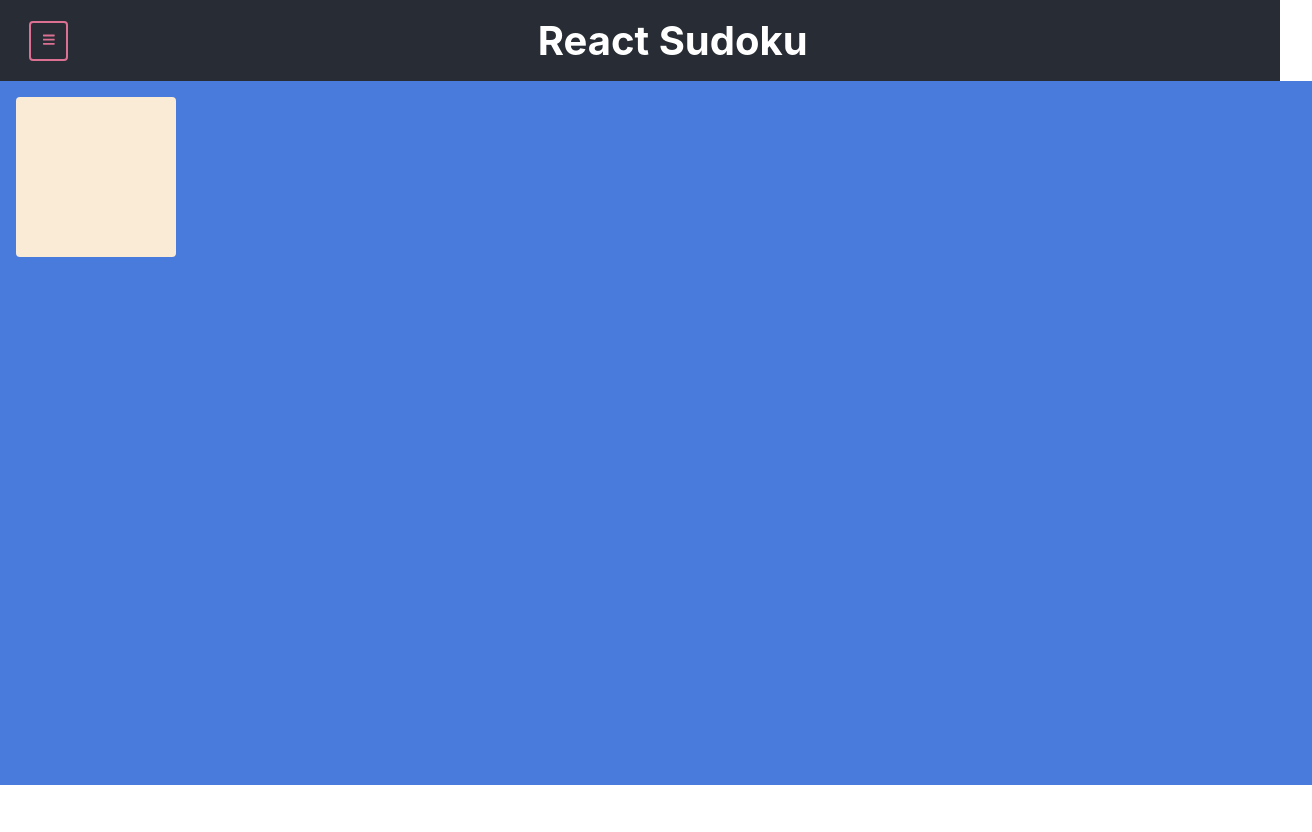
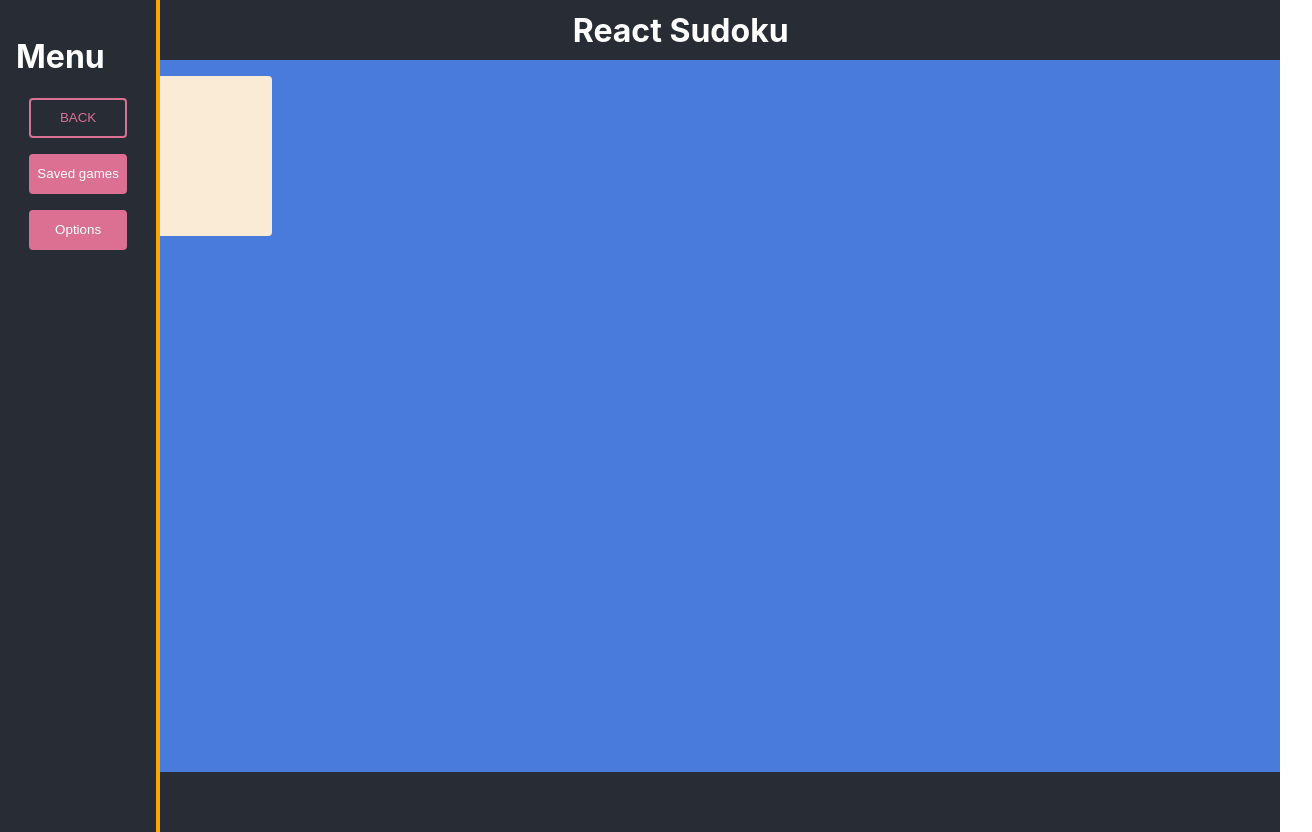
Before and after one commit to barucAlmaguer/react-sudoku, a React (Create React App) app: page / in a window 1280 px wide. Both pictures are taken after a click on the button 48 px from the left and 40 px from the top of the page. Shown: the whole page, 1312 px wide, since content can reach past the window. Before the commit the page ends 800 px from the top, so only its background shows below. Built offline with nearby package versions, Linux system fonts and the light colour scheme.

Commit message:
sidebar somewhat working

```diff
--- a/src/App.css
+++ b/src/App.css
@@ -1,20 +1,32 @@
 .App {
+  display: grid;
+  grid-template-columns: auto 1fr;
+  grid-template-areas: "sidebar main";
+  color: white;
+  /* flex-direction: column; */
+}
+
+.sidebar-options {
   display: flex;
   flex-direction: column;
+  width: 100%;
+}
+
+.App-main {
+  width: 100vw;
 }
 
 .App-header {
   background-color: #282c34;
-  height: 100%;
-  padding: 1rem;
+  height: 60px;
+  padding-left: 1rem;
   display: flex;
   flex-direction: row;
   align-items: center;
   justify-content: flex-start;
-  color: white;
 }
 .App-header h1 {
-  font-size: 40px;
+  font-size: 32px;
   margin-top: 0px;
   margin-bottom: 0px;
   width: 100%;
@@ -24,13 +36,22 @@
 .App-content {
   background-color: #497bdd;
   padding: 1rem;
-  height: calc(100vh - 8rem);
-  width: 100%;
+  height: calc(100vh - 60px - 60px);
+}
+
+.App-footer {
+  background-color: #282c34;
+  height: 60px;
+  padding-left: 1rem;
+  display: flex;
+  flex-direction: row;
+  align-items: center;
+  justify-content: flex-start;
 }
 
 .rotating-div {
   background-color: antiquewhite;
   height: 10rem;
-  width: 10rem;
+  width: 16rem;
   border-radius: 4px;
 }
--- a/src/App.tsx
+++ b/src/App.tsx
@@ -1,22 +1,40 @@
 import './App.css';
-import React from 'react';
+import React, { useState } from 'react';
 import { useSpring, animated } from 'react-spring'
 import {
+  Sidebar,
   Button,
-  MenuButton
+  MenuButton,
+  Spacer
 } from './components'
 
 function App() {
+  const [sidebarHidden, setSidebarHidden] = useState(true)
   const props = useSpring({ opacity: 1, from: { opacity: 0 } })
   return (
     <div className="App">
-      <section className='App-header'>
-        <MenuButton onClick={() => {console.log('click')}} />
-        <h1>React Sudoku</h1>
-      </section>
-      <section className='App-content'>
-        <animated.div className='rotating-div' style={props} />
-      </section>
+      <Sidebar hidden={sidebarHidden}>
+        <h1>Menu</h1>
+        <div className="sidebar-options">
+          <Button onClick={() => {setSidebarHidden(true)}} >BACK</Button>
+          <Spacer size="small" />
+          <Button primary>Saved games</Button>
+          <Spacer size="small" />
+          <Button primary>Options</Button>
+        </div>
+      </Sidebar>
+      <div className="App-main">
+        <div className='App-header'>
+          <MenuButton onClick={() => { setSidebarHidden(!sidebarHidden) }} />
+          <h1>React Sudoku</h1>
+        </div>
+        <div className='App-content'>
+          <animated.div className='rotating-div' style={props} />
+        </div>
+        <div className='App-footer'>
+          Footer Actions
+      </div>
+      </div>
     </div>
   );
 }
--- a/src/components/Button/Button.tsx
+++ b/src/components/Button/Button.tsx
@@ -12,7 +12,6 @@ const Button = styled.button`
   color: palevioletred;
   margin: 0 1em;
   height: 40px;
-  width: 40px;
 
   ${(props: ButtonProps) =>
     props.primary &&
--- a/src/components/Button/MenuButton.tsx
+++ b/src/components/Button/MenuButton.tsx
@@ -1,12 +1,17 @@
 import React from 'react'
 import Button from './Button'
+import styled, { css } from 'styled-components'
 import { FontAwesomeIcon } from '@fortawesome/react-fontawesome'
 import { faBars } from '@fortawesome/free-solid-svg-icons'
 
+const MenuButton = styled(Button)`
+  width: 40px;
+`
+
 export default (props: any) => {
   return (
-    <Button { ...props }>
+    <MenuButton { ...props }>
       <FontAwesomeIcon icon={faBars} />
-    </Button>
+    </MenuButton>
   )
 }
--- /dev/null
+++ b/src/components/Sidebar/Sidebar.tsx
@@ -0,0 +1,20 @@
+import React from 'react'
+import styled, { css } from 'styled-components'
+
+interface SidebarProps {
+  hidden: Boolean
+}
+
+const Sidebar = styled.div`
+  padding: 1rem;
+  background-color: #282c34;
+  position: absolute;
+  border-right: 4px solid orange;
+  height: 100%;
+  ${(props: SidebarProps) =>
+    props.hidden && css`
+      transform: translateX(calc(-100% + 4px));
+    `};
+`
+
+export default Sidebar
--- /dev/null
+++ b/src/components/Sidebar/index.ts
@@ -0,0 +1,5 @@
+import Sidebar from './Sidebar'
+
+export {
+  Sidebar
+}
--- /dev/null
+++ b/src/components/Spacer/Spacer.tsx
@@ -0,0 +1,22 @@
+import React from 'react'
+import styled, { css } from 'styled-components'
+
+interface SpacerProps {
+  size: "small" | "big"
+}
+
+const Button = styled.div`
+  background: transparent;
+
+  ${(props: SpacerProps) =>
+    props.size ? css`
+      width: 1rem;
+      height: 1rem;
+    `
+    : css`
+      width: 2rem;
+      height: 2rem;
+    `};
+`
+
+export default Button
--- /dev/null
+++ b/src/components/Spacer/index.ts
@@ -0,0 +1,5 @@
+import Spacer from './Spacer'
+
+export {
+  Spacer,
+}
--- a/src/components/index.ts
+++ b/src/components/index.ts
@@ -1,9 +1,13 @@
+import { Sidebar } from './Sidebar'
 import {
   Button,
   MenuButton
 } from './Button'
+import { Spacer } from './Spacer'
 
 export {
+  Sidebar,
   Button,
-  MenuButton
+  MenuButton,
+  Spacer
 }
```
